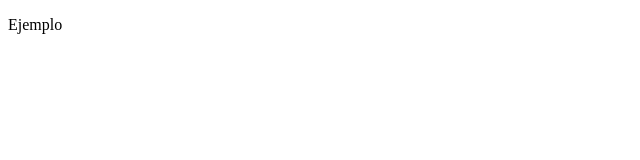
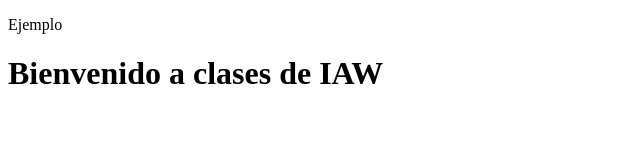
Before and after one commit to alopram706/prueba21, a plain HTML site: page index.html in a window 1280 px wide. Shown: the whole page, without its empty margins (0-640 px from the left). Drawn offline with Linux system fonts and the light colour scheme.

Commit message:
Añado h1

```diff
--- a/index.html
+++ b/index.html
@@ -9,6 +9,7 @@
 <body>
     <main>
         <p>Ejemplo</p>
+        <h1>Bienvenido a clases de IAW</h1>
     </main>
 
 </body>
```
